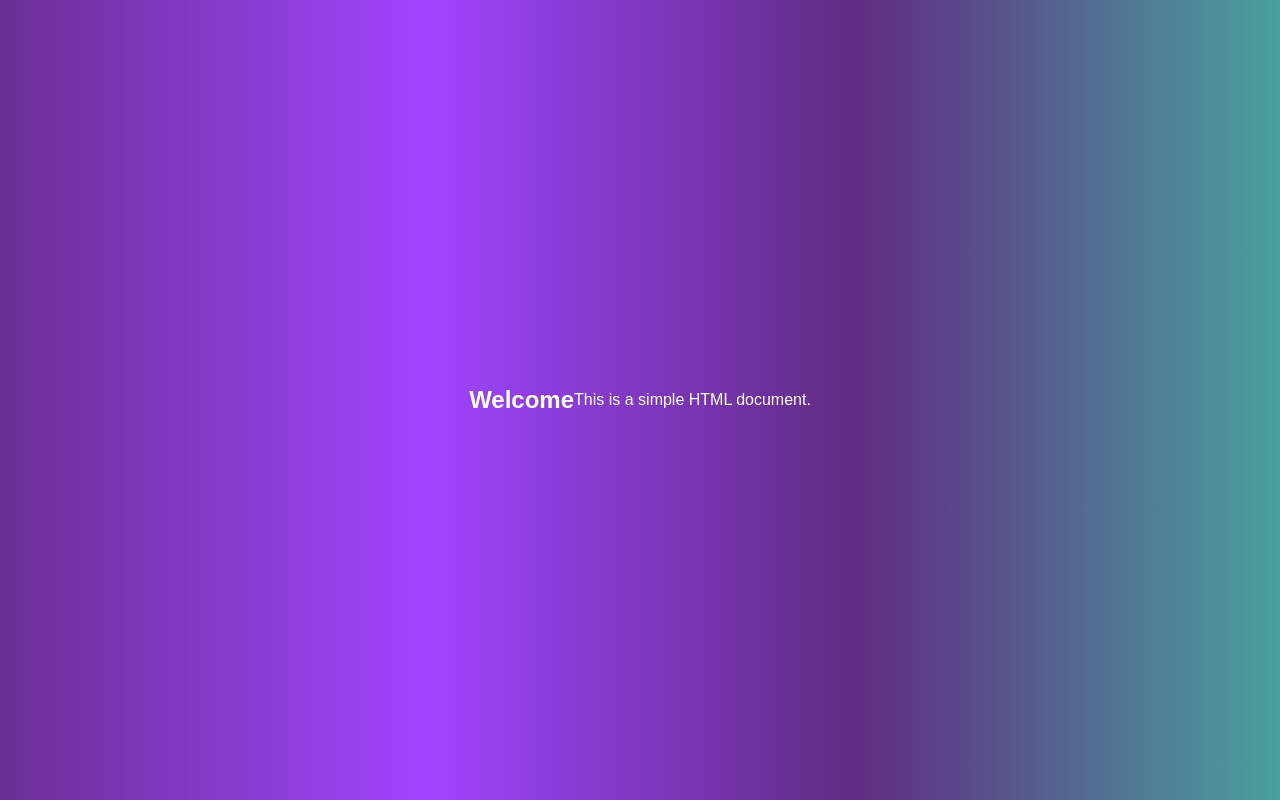
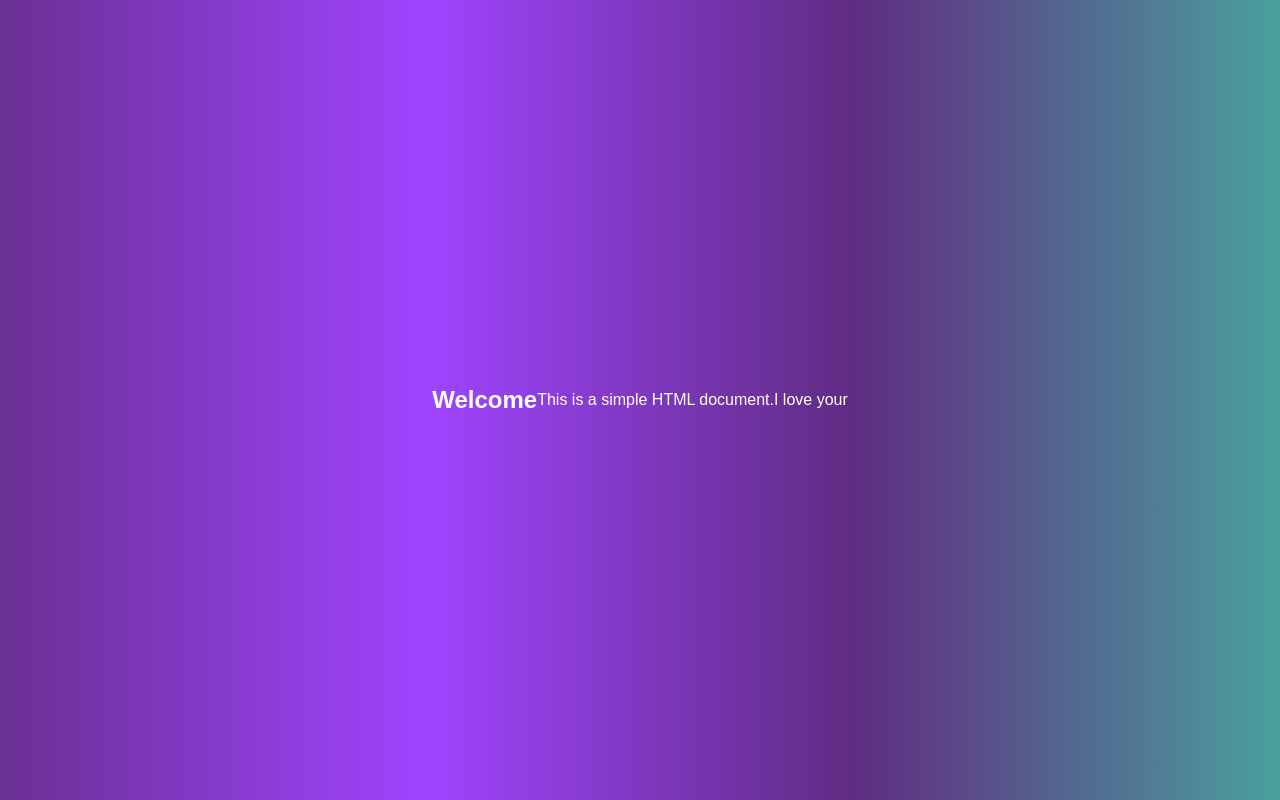
Before and after one commit to Adhiraj-ac/my-repo, a plain HTML site: page index.html in a window 1280 px wide. Drawn offline with Linux system fonts and the light colour scheme.

```diff
--- a/index.html
+++ b/index.html
@@ -9,6 +9,6 @@
 <body>
     <h2>Welcome </h2>
     <p>This is a simple HTML document.</p>
-
+    <p>I love your</p>
 </body>
 </html>
```
